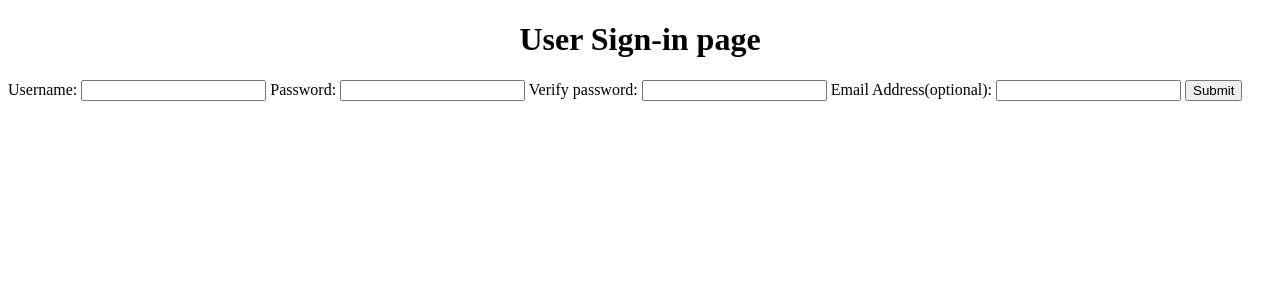
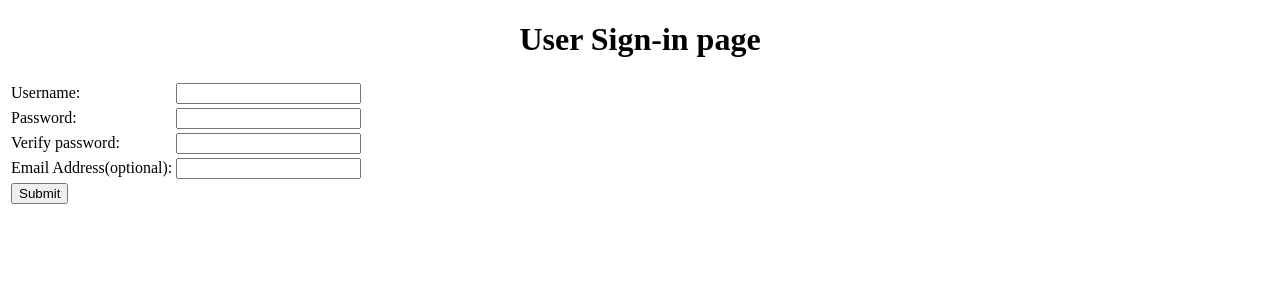
Before and after one commit to alarconm/user-signup, a Flask app: page / in a window 1280 px wide. Shown: the top 300 px of the page. Run offline with Flask 2, Linux system fonts and the light colour scheme.

Commit message:
Finished formatting the form into a table

```diff
--- a/main.py
+++ b/main.py
@@ -58,11 +58,13 @@ def validate_user():
         return render_template('hello.html', password_error=password_error,
                                username_error=username_error,
                                password_check_error=password_check_error,
-                               email_error=email_error)
+                               email_error=email_error, name=name, email=email)
 
 
 
 app.run()
+
+#TODO refactor to utilize regex for validation
 
 
 #Tests
--- a/templates/base.html
+++ b/templates/base.html
@@ -3,7 +3,7 @@
     <head>
         <title>{{title}}</title>
         <style>
-            body { text-align: center; }
+            body {text-align: center;}
             div { text-align: left; }
             .error { color: red; }
         </style>
--- a/templates/hello.html
+++ b/templates/hello.html
@@ -3,27 +3,31 @@
 <h1>User Sign-in page</h1>
 <div>
     <form method="post">
-        <label>
-            Username:
-            <input type="text" name="name" />
-        </label>
-        <span class="error">{{username_error}}</span>
-        <label>
-            Password:
-            <input type="text" name="password" />
-        </label>
-        <span class="error">{{password_error}}</span>
-        <label>
-            Verify password:
-            <input type="text" name="password_check" />
-        </label>
-        <span class="error">{{password_check_error}}</span>
-        <label>
-            Email Address(optional):
-            <input type="text" name="email" />
-        </label>
-        <span class="error">{{email_error}}</span>
-        <input type="submit" value="Submit" />
+        <table>
+            <tr>
+               <td><label for="name">Username:</label></td>
+                <td><input type="text" name="name" value='{{name}}' />
+                <span class="error">{{username_error}}</span></td>
+            </tr>
+            <tr>
+                <td><label for="password">Password:</label></td>
+                <td><input type="text" name="password" />
+                <span class="error">{{password_error}}</span></td>
+            </tr>
+            <tr>
+                <td><label for="password_check">Verify password:</label></td>
+                <td><input type="text" name="password_check" />
+                <span class="error">{{password_check_error}}</span></td>
+            </tr>
+            <tr>
+                <td><label for="email">Email Address(optional):</label></td>
+                <td><input type="text" name="email" value='{{email}}' />
+                <span class="error">{{email_error}}</span></td>
+            </tr>
+            <tr>
+                <td><input type="submit" value="Submit" /></td>
+            </tr>
+        </table>
     </form>
 </div>
 {% endblock %}
```
